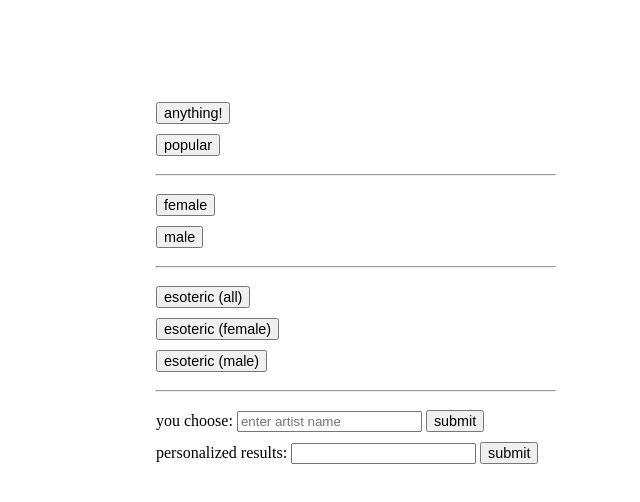
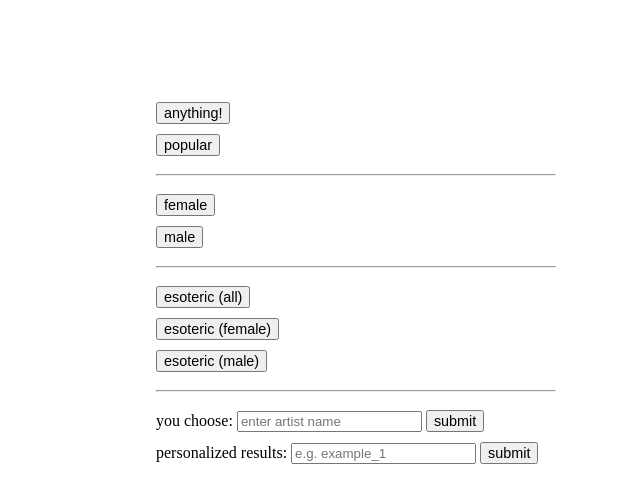
Before and after one commit to chewtle/kpop-shuffle-public, a plain HTML site: page index.html in a window 1280 px wide. Shown: the full height of the page, 640-1280 px from the left. Drawn offline with Linux system fonts and the light colour scheme.

Commit message:
New search bar placeholder

```diff
--- a/index.html
+++ b/index.html
@@ -39,7 +39,7 @@
             <button type="button" id="b_input" style="font-size:90%">submit</button>
             <div style="height:10px"></div>
             <label for="search">personalized results:</label>
-            <input id="search" type="search" list="usernames">
+            <input id="search" type="search" list="usernames" placeholder="e.g. example_1">
             <datalist id="usernames">
                 <option value="example_1"></option>
                 <option value="example_2"></option>
```
